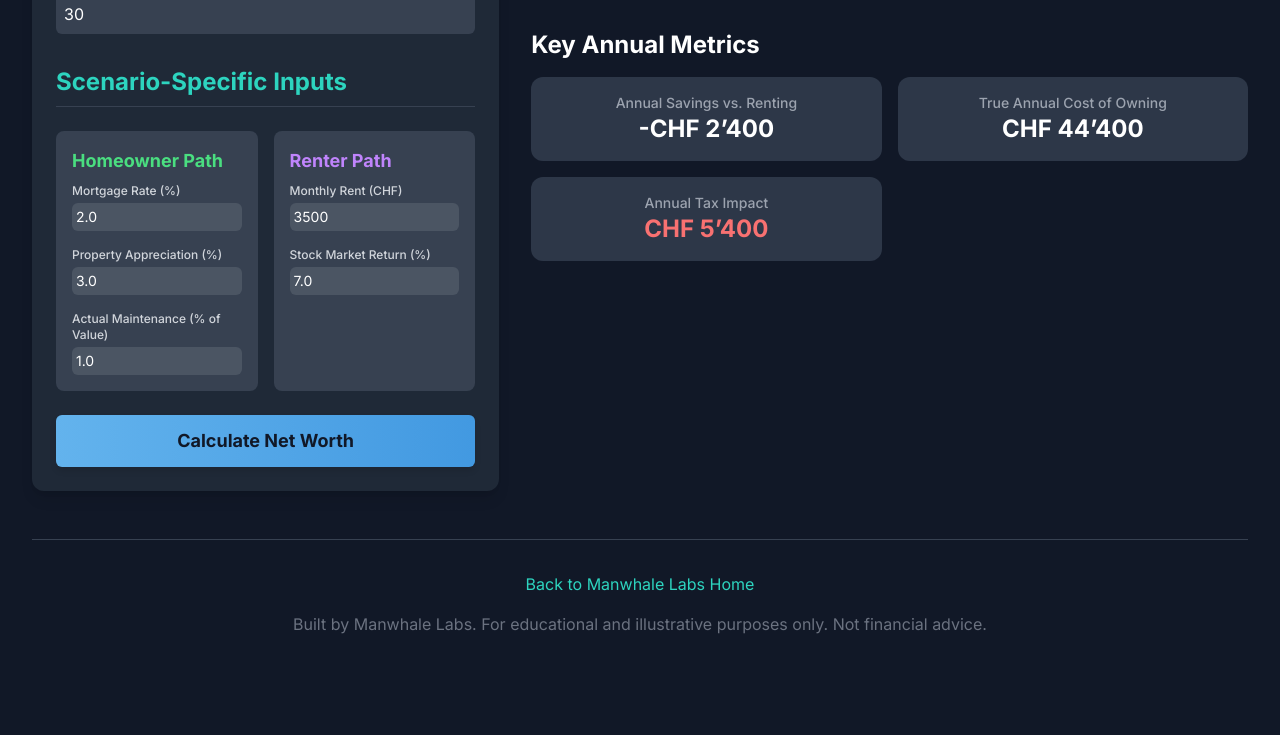
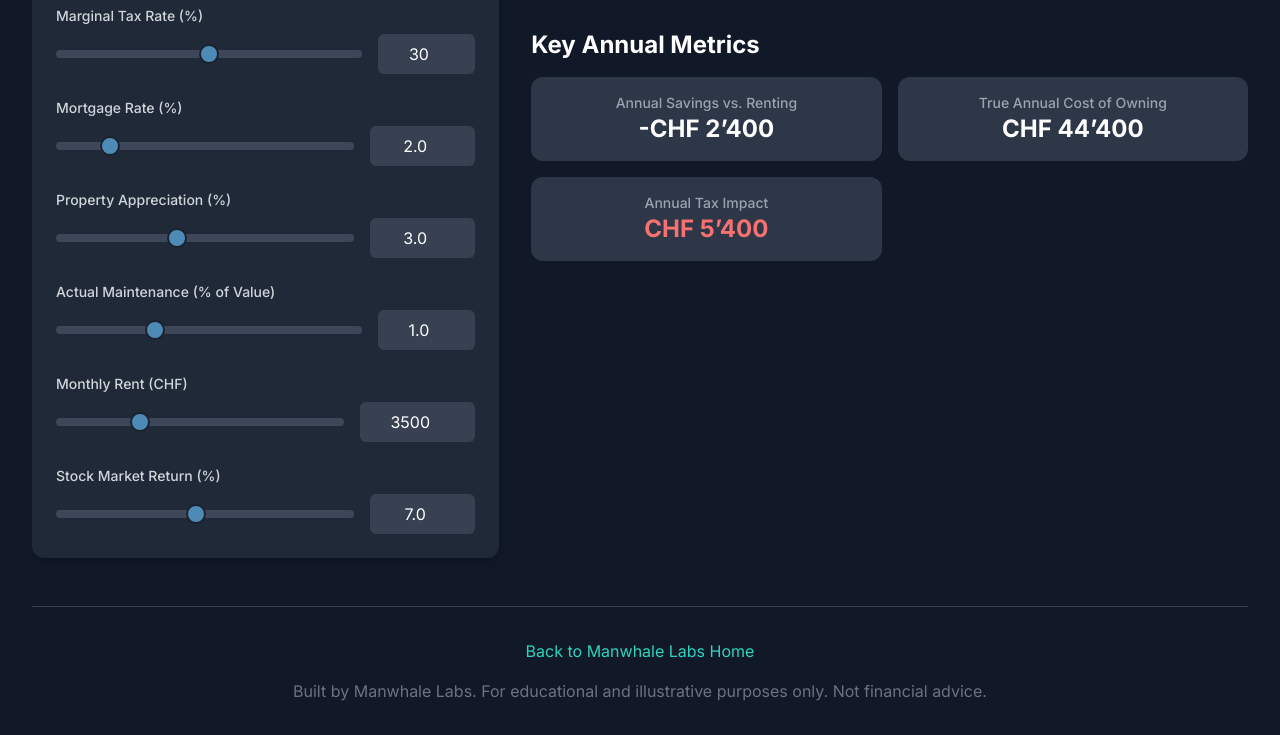
Before and after one commit to manhwale/Mortgage_leverage, a plain HTML site: page wealth-calculator.html in a window 1280 px wide. Shown: the part 523-1258 px from the top of the page. Before the commit the page ends 1191 px from the top, so only its background shows below. Drawn offline with nearby package versions, Linux system fonts and the light colour scheme.

Commit message:
Wealth calculator modified for consistency

```diff
--- a/wealth-calculator.html
+++ b/wealth-calculator.html
@@ -11,18 +11,13 @@
     <link href="https://fonts.googleapis.com/css2?family=Inter:wght@400;500;600;700&display=swap" rel="stylesheet">
     <style>
         body { font-family: 'Inter', sans-serif; scroll-behavior: smooth; }
+        input[type="range"] { -webkit-appearance: none; appearance: none; width: 100%; height: 8px; background: #4a5568; border-radius: 5px; outline: none; opacity: 0.7; transition: opacity .2s; }
+        input[type="range"]:hover { opacity: 1; }
+        input[type="range"]::-webkit-slider-thumb { -webkit-appearance: none; appearance: none; width: 20px; height: 20px; background: #63b3ed; cursor: pointer; border-radius: 50%; border: 2px solid #1a202c; }
+        input[type="range"]::-moz-range-thumb { width: 20px; height: 20px; background: #63b3ed; cursor: pointer; border-radius: 50%; border: 2px solid #1a202c; }
         .output-card { background-color: #2d3748; border-radius: 0.75rem; padding: 1rem; display: flex; flex-direction: column; justify-content: center; }
         .hero-output-green { background-color: #2f855a; border-color: #68d391; }
         .hero-output-purple { background-color: #553c9a; border-color: #9f7aea; }
-        .feedback-button {
-             background-image: linear-gradient(to right, #63b3ed 0%, #4299e1 100%);
-             transition: all 0.3s ease;
-             box-shadow: 0 4px 6px rgba(0,0,0,0.1);
-        }
-        .feedback-button:hover {
-            transform: translateY(-2px);
-            box-shadow: 0 6px 12px rgba(66, 153, 225, 0.2);
-        }
     </style>
     <!-- Cloudflare Web Analytics --><script defer src='https://static.cloudflareinsights.com/beacon.min.js' data-cf-beacon='{"token": "1635e116444b4c22bdd3a8f16cbd01a6"}'></script><!-- End Cloudflare Web Analytics -->
 </head>
@@ -39,67 +34,80 @@
 
             <!-- === INPUTS === -->
             <div class="md:col-span-2 bg-gray-800 p-6 rounded-xl shadow-lg">
-                <h2 class="text-2xl font-bold mb-6 text-teal-400 border-b border-gray-700 pb-2">Shared Parameters</h2>
-                <div class="space-y-4">
+                <h2 class="text-2xl font-bold mb-6 text-teal-400 border-b border-gray-700 pb-2">Input Parameters</h2>
+                <div class="space-y-6">
                     <!-- Property Value -->
                     <div>
-                        <label class="block text-sm font-medium text-gray-300">Property Value (CHF)</label>
-                        <input type="number" id="propertyValue" value="1500000" class="w-full bg-gray-700 text-white rounded-md border-gray-600 p-2 mt-1">
+                        <label for="propertyValue" class="block text-sm font-medium text-gray-300">Property Value (CHF)</label>
+                        <div class="flex items-center space-x-4 mt-2">
+                           <input type="range" id="propertyValueRange" min="100000" max="5000000" step="50000" value="1500000" class="flex-grow">
+                           <input type="number" id="propertyValue" min="100000" max="5000000" step="50000" value="1500000" class="w-32 bg-gray-700 text-white rounded-md border-gray-600 p-2 text-center">
+                        </div>
                     </div>
                      <!-- Down Payment -->
                     <div>
-                        <label class="block text-sm font-medium text-gray-300">Down Payment (%)</label>
-                        <input type="number" id="downPayment" value="20" class="w-full bg-gray-700 text-white rounded-md border-gray-600 p-2 mt-1">
+                        <label for="downPayment" class="block text-sm font-medium text-gray-300">Down Payment (%)</label>
+                         <div class="flex items-center space-x-4 mt-2">
+                           <input type="range" id="downPaymentRange" min="20" max="100" step="1" value="20" class="flex-grow">
+                           <input type="number" id="downPayment" min="20" max="100" step="1" value="20" class="w-32 bg-gray-700 text-white rounded-md border-gray-600 p-2 text-center">
+                        </div>
                     </div>
                      <!-- Time Horizon -->
                     <div>
-                        <label class="block text-sm font-medium text-gray-300">Time Horizon (Years)</label>
-                        <input type="number" id="timeHorizon" value="20" class="w-full bg-gray-700 text-white rounded-md border-gray-600 p-2 mt-1">
+                        <label for="timeHorizon" class="block text-sm font-medium text-gray-300">Time Horizon (Years)</label>
+                        <div class="flex items-center space-x-4 mt-2">
+                           <input type="range" id="timeHorizonRange" min="1" max="40" step="1" value="20" class="flex-grow">
+                           <input type="number" id="timeHorizon" min="1" max="40" step="1" value="20" class="w-32 bg-gray-700 text-white rounded-md border-gray-600 p-2 text-center">
+                        </div>
                     </div>
                      <!-- Marginal Tax Rate -->
                     <div>
-                        <label class="block text-sm font-medium text-gray-300">Marginal Tax Rate (%)</label>
-                        <input type="number" id="taxRate" value="30" class="w-full bg-gray-700 text-white rounded-md border-gray-600 p-2 mt-1">
+                        <label for="taxRate" class="block text-sm font-medium text-gray-300">Marginal Tax Rate (%)</label>
+                        <div class="flex items-center space-x-4 mt-2">
+                           <input type="range" id="taxRateRange" min="10" max="50" step="1" value="30" class="flex-grow">
+                           <input type="number" id="taxRate" min="10" max="50" step="1" value="30" class="w-32 bg-gray-700 text-white rounded-md border-gray-600 p-2 text-center">
                         </div>
                     </div>
-
-                <h2 class="text-2xl font-bold mt-8 mb-6 text-teal-400 border-b border-gray-700 pb-2">Scenario-Specific Inputs</h2>
-                <div class="grid grid-cols-1 lg:grid-cols-2 gap-4">
-                    <!-- Homeowner Inputs -->
-                    <div class="bg-gray-700 p-4 rounded-lg">
-                        <h3 class="font-bold text-lg text-green-400 mb-2">Homeowner Path</h3>
-                        <div class="space-y-4">
+                    <!-- Mortgage Rate -->
                     <div>
-                                <label class="block text-xs font-medium text-gray-300">Mortgage Rate (%)</label>
-                                <input type="number" id="interestRate" value="2.0" class="w-full bg-gray-600 text-white rounded-md p-1 mt-1 text-sm">
-                            </div>
-                            <div>
-                                <label class="block text-xs font-medium text-gray-300">Property Appreciation (%)</label>
-                                <input type="number" id="appreciation" value="3.0" class="w-full bg-gray-600 text-white rounded-md p-1 mt-1 text-sm">
-                            </div>
-                             <div>
-                                <label class="block text-xs font-medium text-gray-300">Actual Maintenance (% of Value)</label>
-                                <input type="number" id="actualMaintenanceRate" value="1.0" class="w-full bg-gray-600 text-white rounded-md p-1 mt-1 text-sm">
+                        <label for="interestRate" class="block text-sm font-medium text-gray-300">Mortgage Rate (%)</label>
+                        <div class="flex items-center space-x-4 mt-2">
+                           <input type="range" id="interestRateRange" min="0.5" max="10" step="0.1" value="2.0" class="flex-grow">
+                           <input type="number" id="interestRate" min="0.5" max="10" step="0.1" value="2.0" class="w-32 bg-gray-700 text-white rounded-md border-gray-600 p-2 text-center">
                         </div>
                     </div>
-                    </div>
-                    <!-- Renter Inputs -->
-                    <div class="bg-gray-700 p-4 rounded-lg">
-                        <h3 class="font-bold text-lg text-purple-400 mb-2">Renter Path</h3>
-                         <div class="space-y-4">
+                    <!-- Property Appreciation -->
                      <div>
-                                <label class="block text-xs font-medium text-gray-300">Monthly Rent (CHF)</label>
-                                <input type="number" id="monthlyRent" value="3500" class="w-full bg-gray-600 text-white rounded-md p-1 mt-1 text-sm">
-                            </div>
-                            <div>
-                                <label class="block text-xs font-medium text-gray-300">Stock Market Return (%)</label>
-                                <input type="number" id="stockReturn" value="7.0" class="w-full bg-gray-600 text-white rounded-md p-1 mt-1 text-sm">
+                        <label for="appreciation" class="block text-sm font-medium text-gray-300">Property Appreciation (%)</label>
+                        <div class="flex items-center space-x-4 mt-2">
+                           <input type="range" id="appreciationRange" min="-5" max="15" step="0.1" value="3.0" class="flex-grow">
+                           <input type="number" id="appreciation" min="-5" max="15" step="0.1" value="3.0" class="w-32 bg-gray-700 text-white rounded-md border-gray-600 p-2 text-center">
                         </div>
                     </div>
+                    <!-- Actual Maintenance -->
+                    <div>
+                        <label for="actualMaintenanceRate" class="block text-sm font-medium text-gray-300">Actual Maintenance (% of Value)</label>
+                        <div class="flex items-center space-x-4 mt-2">
+                           <input type="range" id="actualMaintenanceRateRange" min="0.1" max="3" step="0.1" value="1.0" class="flex-grow">
+                           <input type="number" id="actualMaintenanceRate" min="0.1" max="3" step="0.1" value="1.0" class="w-32 bg-gray-700 text-white rounded-md border-gray-600 p-2 text-center">
                         </div>
                     </div>
-                 <div class="mt-6 text-center">
-                    <button id="calculateBtn" class="w-full feedback-button text-gray-900 font-bold py-3 px-6 rounded-md text-lg">Calculate Net Worth</button>
+                    <!-- Monthly Rent -->
+                    <div>
+                        <label for="monthlyRent" class="block text-sm font-medium text-gray-300">Monthly Rent (CHF)</label>
+                        <div class="flex items-center space-x-4 mt-2">
+                           <input type="range" id="monthlyRentRange" min="1000" max="10000" step="100" value="3500" class="flex-grow">
+                           <input type="number" id="monthlyRent" min="1000" max="10000" step="100" value="3500" class="w-32 bg-gray-700 text-white rounded-md border-gray-600 p-2 text-center">
+                        </div>
+                    </div>
+                    <!-- Stock Market Return -->
+                    <div>
+                        <label for="stockReturn" class="block text-sm font-medium text-gray-300">Stock Market Return (%)</label>
+                        <div class="flex items-center space-x-4 mt-2">
+                           <input type="range" id="stockReturnRange" min="0" max="15" step="0.1" value="7.0" class="flex-grow">
+                           <input type="number" id="stockReturn" min="0" max="15" step="0.1" value="7.0" class="w-32 bg-gray-700 text-white rounded-md border-gray-600 p-2 text-center">
+                        </div>
+                    </div>
                 </div>
             </div>
 
@@ -147,8 +155,6 @@
 
     <script>
         document.addEventListener('DOMContentLoaded', () => {
-            const calculateBtn = document.getElementById('calculateBtn');
-
             const formatCurrency = (value) => {
                 const roundedValue = Math.round(value);
                 const sign = roundedValue < 0 ? '-' : '';
@@ -162,12 +168,10 @@
                 const years = parseInt(document.getElementById('timeHorizon').value);
                 const taxRate = parseFloat(document.getElementById('taxRate').value) / 100;
 
-                // Homeowner inputs
                 const intRate = parseFloat(document.getElementById('interestRate').value) / 100;
                 const apprRate = parseFloat(document.getElementById('appreciation').value) / 100;
                 const actualMaintRate = parseFloat(document.getElementById('actualMaintenanceRate').value) / 100;
 
-                // Renter inputs
                 const rent = parseFloat(document.getElementById('monthlyRent').value);
                 const stockRate = parseFloat(document.getElementById('stockReturn').value) / 100;
 
@@ -228,7 +232,34 @@
                 document.getElementById('outputTaxImpact').classList.toggle('text-green-400', annualTaxImpact <= 0);
             }
 
-            calculateBtn.addEventListener('click', calculateWealth);
+            function setupListenersForPair(rangeId, numberId) {
+                const rangeInput = document.getElementById(rangeId);
+                const numberInput = document.getElementById(numberId);
+                if (!rangeInput || !numberInput) return;
+
+                rangeInput.addEventListener('input', () => {
+                    numberInput.value = rangeInput.value;
+                    calculateWealth();
+                });
+
+                numberInput.addEventListener('input', () => {
+                    rangeInput.value = rangeInput.value;
+                    calculateWealth();
+                });
+            }
+
+            const inputPairs = [
+                ['propertyValueRange', 'propertyValue'],
+                ['downPaymentRange', 'downPayment'],
+                ['timeHorizonRange', 'timeHorizon'],
+                ['taxRateRange', 'taxRate'],
+                ['interestRateRange', 'interestRate'],
+                ['appreciationRange', 'appreciation'],
+                ['actualMaintenanceRateRange', 'actualMaintenanceRate'],
+                ['monthlyRentRange', 'monthlyRent'],
+                ['stockReturnRange', 'stockReturn']
+            ];
+            inputPairs.forEach(pair => setupListenersForPair(pair[0], pair[1]));
 
             // Initial calculation on page load
             calculateWealth();
```
Lines whose indentation alone changed are shown as unchanged.
